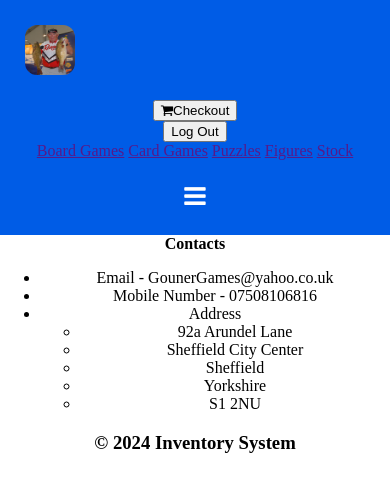
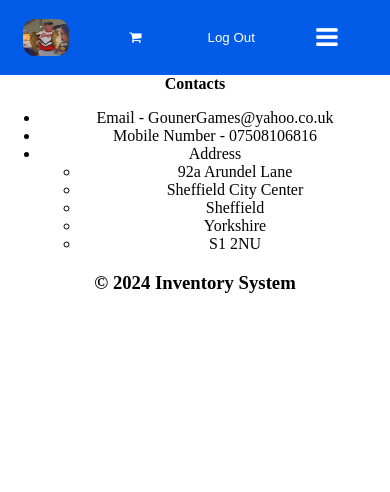
Before and after one commit to ScottForster400/Inventory-Managment-System, a PHP site: page / in a window 390 px wide. Shown: the top 492 px of the page. Run offline with PHP 8.4, Linux system fonts and the light colour scheme; data comes from the database, SQL or seed files in the repository.

Commit message:
nav-bar complete mobile + desktop and index page skeleton

```diff
--- a/css/desktop.css
+++ b/css/desktop.css
@@ -4,6 +4,7 @@
     display: flex;
     align-items: center;
     justify-content: center;
+    flex: none;
 }
 .logo a{
     width: 50%;
@@ -26,6 +27,7 @@ nav #page-links{
     justify-content: space-evenly;
     align-items: center;
     width: 100%;
+    height: 75%;
 }
 .nav-top{
     display: flex;
@@ -35,6 +37,7 @@ nav #page-links{
     height: 75px;
 }
 .top-left-nav{
+    flex: none;
     padding: 20px;
     display: flex;
     flex-direction: row;
@@ -55,6 +58,15 @@ nav #page-links{
     border-radius: 12px;
     color: white;
 }
+.cart{
+    padding-right: 5px;
+}
+.log-out{
+    padding-left: 5px;
+}
+.burger-menu{
+    display: none;
+}
 .nav-button :hover{
     border: rgba(167, 163, 163, 0.19) solid 2px ;
     background-color: #0149b5;
@@ -64,11 +76,26 @@ nav #page-links{
     height: 50px;
     display: flex;
     flex-direction: row;
+    align-items: flex-end;
 }
+
+
 
 #page-links a{
     text-decoration: none;
     color: white;
     border-right: grey 2px solid;
     width: 100%;
+    height: 100%;
+    display: flex;
+    justify-content: center;
+    align-items: flex-end;
+    transition: background-color 0.5s;
 }
+
+#page-links :hover{
+
+    background-color: #0149b5;
+    box-shadow: 0 8px 16px 0 rgba(167, 163, 163, 0.19), 0 6px 20px 0 rgba(167, 163, 163, 0.19);
+
+}
--- a/css/mobile.css
+++ b/css/mobile.css
@@ -4,19 +4,23 @@ body{
     text-align: center;
 }
 .logo{
-    width: 100px;
-    height: 100px;
+    flex: 25%;
     display: flex;
     align-items: center;
     justify-content: center;
+    height: 100%;
+    width: 100%;
 }
 .logo a{
+    width: 100%;
+    height: 100%;
+    display:flex;
+    justify-content: center;
+    align-items: center;
+}
+.logo img{
     width: 50%;
     height: 50%;
-}
-.logo img{
-    width: 100%;
-    height: 100%;
     border-radius: 12px;
 }
 
@@ -28,11 +32,61 @@ nav{
     background-color: #005CE6;
 }
 
+.nav-top{
+    display: flex;
+    flex-direction: row;
+    justify-content: space-between;
+    align-items: center;
+    height: 75px;
+}
+.top-left-nav{
+    height: 100%;
+    flex: 75%;
+    padding-right: 20px;
+    display: flex;
+    flex-direction: row;
+    justify-content: center;
+    align-items: center;
+}
+.top-left-nav a{
 
+    text-decoration: none;
+    display: flex;
+    justify-content: center;
+    align-items: center;
+    height: 100%;
+    width: 100%;
+}
+.top-left-nav div{
+    flex: 33%;
+    height: 100%;
+    width:100%;
+}
+.nav-top button{
+    height: 50%;
+    width: 100%;
+    display: flex;
+    justify-content: center;
+    align-items: center;
+    border-radius: 12px;
+    background-color: #005CE6;
+    border: none;
+    transition: background-color 0.5s;
+    border-radius: 12px;
+    color: white;
+}
+.cart,.log-out{
+    display: flex;
+    justify-content: center;
+    align-items: center;
+}
 
-
-.nav-bar #page-links{
-    display: none;
+.cart{
+    padding-right: 5px;
+}
+.log-out{
+    padding-left: 5px;
+    padding-right: 5px;
 }
 .burger{
     color: white;
@@ -41,9 +95,66 @@ nav{
     font-size: 25px;
     display: block;
 }
-.nav-bar a.burger {
+.burger-menu{
+    display: flex;
+    justify-content: center;
+    align-items: center;
+    padding-left: 5px;
+}
+
+nav #page-links{
+    display: none;
+    flex-direction: column;
+    justify-content: space-evenly;
+    align-items: center;
+    background: #0149b5;;
+    height: 200px;
+}
+nav #page-links a{
+    height: 100%;
+    text-decoration: none;
+    width: 100%;
+    border-bottom: rgba(167, 163, 163, 0.19) solid 2px;
+    color: white;
+    display: flex;
+    align-items: center;
+    justify-content: center;
+}
+
+.offscreen-menu{
+    background-color: rgb(34, 37, 49);
+    height: 100vh;
+    width: 100%;
+    max-width:250px;
+    position: fixed;
+    top: 0;
+    right: -250px;
+    display: flex;
+    flex-direction: column;
+    justify-content: center;
+    text-align: center;
+    font-size: 3rem;
+    transition: .3s ease;
+}
+
+.offscreen-menu.active{
+    right: 0;
+}
+.offscreen-menu ul{
+    display: flex;
+    justify-content: center;
+    align-items: center;
+    flex-direction: column;
+    padding: 0px;
+}
+.offscreen-menu ul li{
+    list-style: none;
+    width: 100%;
+    padding-bottom: 20px;
+}
+.offscreen-menu ul li a{
+    text-decoration: none;
+    color: white;
+    font-size: 25px;
     display: block;
-    position: absolute;
-    right: 0;
-    top: 0;
-  }
+}
--- a/includes/nav-include.php
+++ b/includes/nav-include.php
@@ -1,3 +1,15 @@
+
+<!-- used https://www.youtube.com/watch?v=aNDqzlAKmZc to get a sidebar burger menu -->
+<div class="offscreen-menu">
+    <ul>
+        <li><a href="">Board Games</a></li>
+        <li><a href="">Card Games</a></li>
+        <li><a href="">Puzzles</a></li>
+        <li><a href="">Figures</a></li>
+        <li><a href="">Stock</a></li>
+    </ul>
+</div>
+
 <nav>
     <div class="nav-top">
         <div class="logo">
@@ -5,10 +17,13 @@
         </div>
         <div class="top-left-nav">
             <div class="cart">
-                <a href="" class="nav-button"><button><i class="fa fa-shopping-cart"></i>Checkout</button></a>
+                <a href="" class="nav-button"><button><i class="fa fa-shopping-cart"></i></button></a>
             </div>
             <div class="log-out">
                 <a href="" class="nav-button"><button >Log Out</button></a>
+            </div>
+            <div class="burger-menu">
+                <a href="javascript:void(0)" class="burger" onclick="burgerMenu()"><i class="fa fa-bars active"></i></a>
             </div>
         </div>
     </div>
@@ -20,8 +35,6 @@
             <a href="">Figures</a>
             <a href="">Stock</a>
         </div>
-        <a href="javascript:void(0)" class="burger" onclick="burgerMenu()">
-                        <i class="fa fa-bars"></i>
-        </a>
+
     </div>
 </nav>
--- a/index.php
+++ b/index.php
@@ -9,11 +9,28 @@
 
     <link rel="stylesheet" href="css/mobile.css">
     <link rel="stylesheet" href="css/desktop.css" media="only screen and (min-width : 720px)">
+    <script src="js/main.js" defer></script>
     <?php include ("connection.php");?>
 </head>
 <body>
     <?php include("includes/nav-include.php");?>
+    <main>
+        <section class="side-bar">
+            <div class="search-bar">
 
+            </div>
+            <div class="filters">
+
+            </div>
+        </section>
+        <section class="games-display">
+            <div class="games-row">
+                <div class="game">
+
+                </div>
+            </div>
+        </section>
+    </main>
     <?php include("includes/footer-include.php");?>
 </body>
 </html>
--- a/js/main.js
+++ b/js/main.js
@@ -1,8 +1,4 @@
 function burgerMenu() {
-    var x = document.getElementById("page-links");
-    if (x.style.display === "block") {
-      x.style.display = "none";
-    } else {
-      x.style.display = "block";
-    }
+    var offScreenMenu = document.querySelector('.offscreen-menu');
+    offScreenMenu.classList.toggle('active');
   };
```
